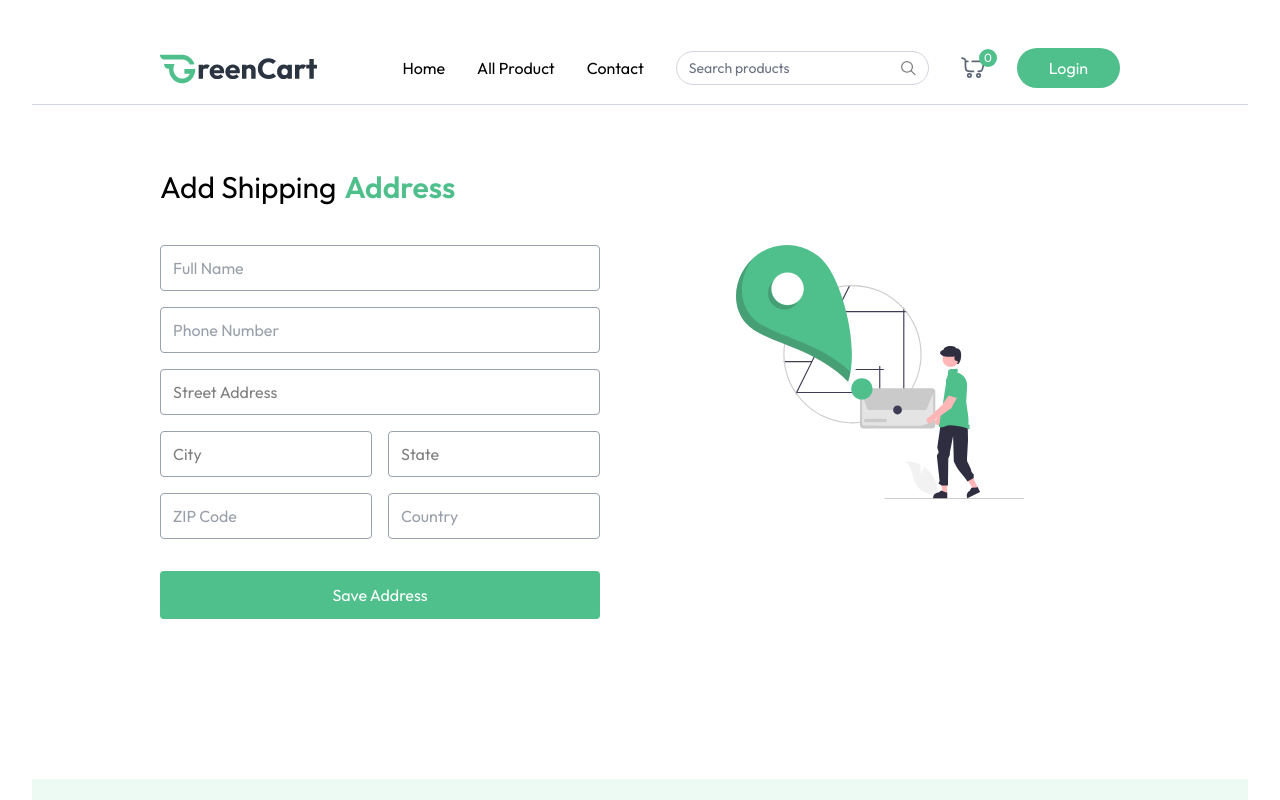
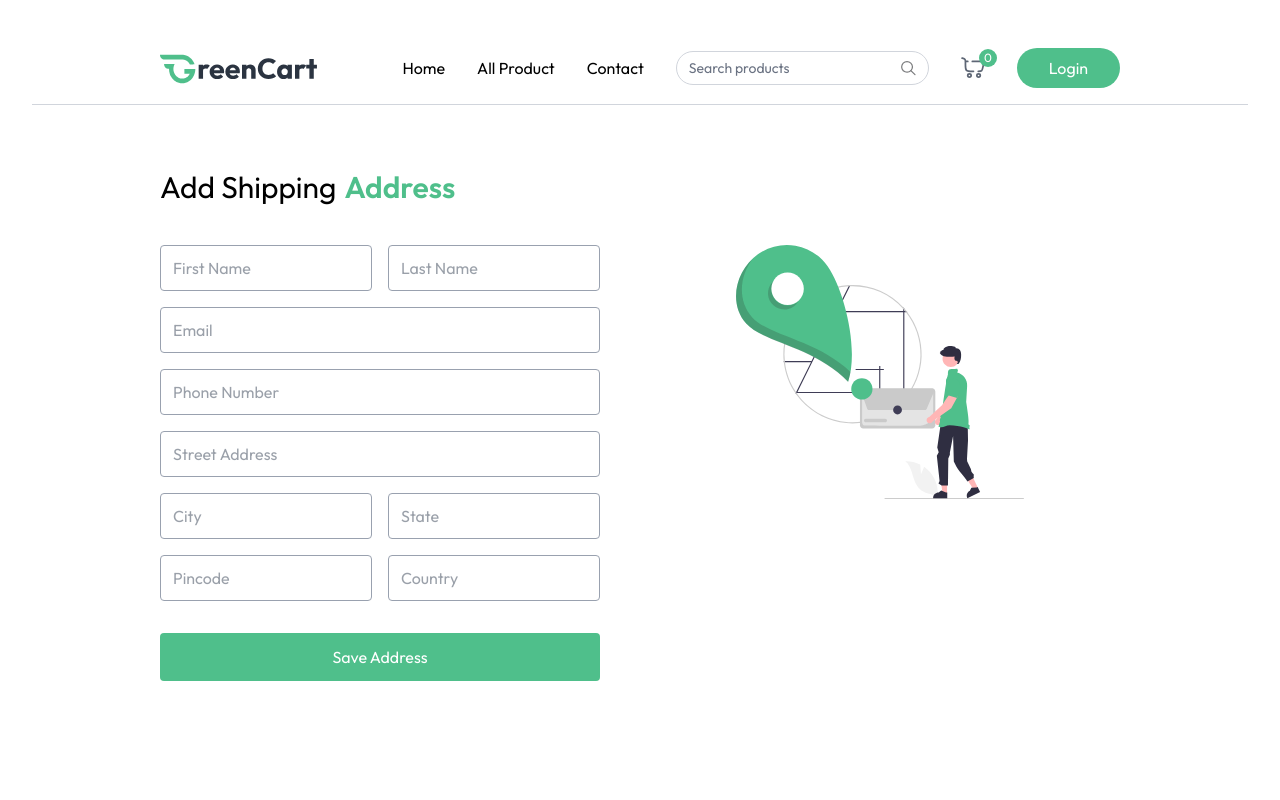
Before and after one commit to ishantawasthi/GreenCart-grocey, a React (Vite) app in the folder client/: page /add-address in a window 1280 px wide. Shown: the top 800 px of the page. Built offline with nearby package versions, Linux system fonts and the light colour scheme; no server answers.

Commit message:
Address fix

```diff
--- a/client/src/context/AppContext.jsx
+++ b/client/src/context/AppContext.jsx
@@ -20,11 +20,37 @@ export const AppContextProvider = ({ children }) => {
   const [user, setUser] = useState(null);
   const [isSeller, setIsSeller] = useState(false);
   const [showUserLogin, setShowUserLogin] = useState(false);
-
   const [products, setProducts] = useState([]);
   const [cartItems, setCartItems] = useState({});
-const [searchQuery, setSearchQuery] = useState(""); // ✅ fixed
+  const [searchQuery, setSearchQuery] = useState(""); // ✅ fixed
+ const [addresses, setAddresses] = useState([]);
 
+
+
+  const fetchAddress = async () => {
+  try {
+    const { data } = await axios.get("/api/address/get");
+    if (data.success) {
+      setAddresses(data.addresses);
+    }
+  } catch (error) {
+    console.error("Error fetching address:", error);
+  }
+};
+
+const deleteAddress = async (addressId) => {
+  try {
+   const { data } = await axios.delete(`/api/address/delete/${addressId}`); // ✅ fixed
+
+    if (data.success) {
+      setAddresses((prev) =>
+        prev.filter((addr) => addr._id !== addressId)
+      );
+    }
+  } catch (error) {
+    console.log(error);
+  }
+};
 
 // fetch seller  status
   useEffect(() => {
@@ -148,11 +174,15 @@ const fetchUser = async () => {
   useEffect(() => {
     fetchUser(); // Fetch user data and cart items
     fetchProduct();
+      fetchAddress(); // ✅ add this
 
   }, []);
 
   // ✅ Context value
   const value = {
+     addresses,
+   fetchAddress,
+     deleteAddress, // ✅ add this
     navigate,
     user,
     setUser,
--- a/client/src/pages/AddAddress.jsx
+++ b/client/src/pages/AddAddress.jsx
@@ -1,146 +1,117 @@
 import React, { useState } from "react";
 import assets from "../assets/assets";
+import { useAppContext } from "../context/AppContext";
+import { useLocation } from "react-router-dom";
+import toast from "react-hot-toast";
 
 const AddAddress = () => {
-  // ✅ State to hold form values
-  const [formData, setFormData] = useState({
-    fullName: "",
-    phone: "",
-    street: "",
-    city: "",
-    state: "",
-    zip: "",
-    country: "",
-  });
+  const { axios, navigate, fetchAddress } = useAppContext();
+  const location = useLocation();
+  const editingAddress = location.state?.address || null; // ✅ if editing, this exists
 
-  // ✅ Handle change for all inputs
+  const [formData, setFormData] = useState(
+    editingAddress
+      ? {
+          firstName: editingAddress.firstName,
+          lastName: editingAddress.lastName,
+          email: editingAddress.email,
+          phone: editingAddress.phone,
+          street: editingAddress.street,
+          city: editingAddress.city,
+          state: editingAddress.state,
+          pincode: editingAddress.pincode,
+          country: editingAddress.country,
+        }
+      : {
+          firstName: "",
+          lastName: "",
+          email: "",
+          phone: "",
+          street: "",
+          city: "",
+          state: "",
+          pincode: "",
+          country: "",
+        }
+  );
+
   const handleChange = (e) => {
     const { name, value } = e.target;
     setFormData((prev) => ({ ...prev, [name]: value }));
   };
 
-  // ✅ Save & clear fields
-  const handleSubmit = (e) => {
+  const handleSubmit = async (e) => {
     e.preventDefault();
+    try {
+      let data;
+      if (editingAddress) {
+        const res = await axios.put(`/api/address/update/${editingAddress._id}`, formData);
+        data = res.data;
+      } else {
+        const res = await axios.post("/api/address/add", formData);
+        data = res.data;
+      }
 
-    // Save address in localStorage
-    localStorage.setItem("shippingAddress", JSON.stringify(formData));
-
-    alert("✅ Address Saved!");
-
-    // ✅ Reset form fields
-    setFormData({
-      fullName: "",
-      phone: "",
-      street: "",
-      city: "",
-      state: "",
-      zip: "",
-      country: "",
-    });
+      if (data.success) {
+        toast.success(editingAddress ? "Address Updated!" : "Address Saved!");
+        await fetchAddress();
+        navigate("/cart");
+      } else {
+        toast.error(data.message || "Failed to save address");
+      }
+    } catch (error) {
+      toast.error(error.response?.data?.message || "Error saving address");
+    }
   };
 
   return (
     <div className="mt-16 pb-16">
-      {/* ✅ Title */}
       <p className="text-2xl md:text-3xl text-bold font-normal gap-2 flex align-items-start">
-        Add Shipping <span className="font-semibold text-primary ">Address</span>
+        {editingAddress ? "Edit Shipping" : "Add Shipping"}{" "}
+        <span className="font-semibold text-primary">Address</span>
       </p>
 
-      {/* ✅ Flex Layout: Form + Image */}
       <div className="flex flex-col-reverse md:flex-row justify-between mt-10 items-center md:items-start gap-10">
-
-        {/* ✅ LEFT: FORM */}
         <div className="flex-1 max-w-md w-full">
           <form className="space-y-4" onSubmit={handleSubmit}>
-
-            {/* Full Name */}
-            <input
-              type="text"
-              name="fullName"
-              placeholder="Full Name"
-              value={formData.fullName}
-              onChange={handleChange}
-              className="w-full px-3 py-2.5 border border-gray-400 rounded outline-none text-gray-700 font-normal focus:border-primary transition"
-            />
-
-            {/* Phone Number */}
-            <input
-              type="tel"
-              name="phone"
-              placeholder="Phone Number"
-              value={formData.phone}
-              onChange={handleChange}
-              className="w-full px-3 py-2.5 border border-gray-400 rounded outline-none text-gray-700 font-normal focus:border-primary transition"
-            />
-
-            {/* Street Address */}
-            <input
-              type="text"
-              name="street"
-              placeholder="Street Address"
-              value={formData.street}
-              onChange={handleChange}
-              className="w-full px-3 py-2.5 border border-gray-400 rounded outline-none text-bold-700 font-normal focus:border-primary transition"
-            />
-
-            {/* City + State */}
             <div className="grid grid-cols-2 gap-4">
-              <input
-                type="text"
-                name="city"
-                placeholder="City"
-                value={formData.city}
-                onChange={handleChange}
-                className="w-full px-3 py-2.5 border border-gray-400 rounded outline-none text-bold-700 font-normal focus:border-primary transition"
-              />
-              <input
-                type="text"
-                name="state"
-                placeholder="State"
-                value={formData.state}
-                onChange={handleChange}
-                className="w-full px-3 py-2.5 border border-gray-400 rounded outline-none text-bold-700 font-normal focus:border-primary transition"
-              />
+              <input type="text" name="firstName" placeholder="First Name" value={formData.firstName} onChange={handleChange} required
+                className="w-full px-3 py-2.5 border border-gray-400 rounded outline-none text-gray-700 font-normal focus:border-primary transition" />
+              <input type="text" name="lastName" placeholder="Last Name" value={formData.lastName} onChange={handleChange} required
+                className="w-full px-3 py-2.5 border border-gray-400 rounded outline-none text-gray-700 font-normal focus:border-primary transition" />
             </div>
 
-            {/* ZIP + Country */}
+            <input type="email" name="email" placeholder="Email" value={formData.email} onChange={handleChange} required
+              className="w-full px-3 py-2.5 border border-gray-400 rounded outline-none text-gray-700 font-normal focus:border-primary transition" />
+
+            <input type="tel" name="phone" placeholder="Phone Number" value={formData.phone} onChange={handleChange} required
+              className="w-full px-3 py-2.5 border border-gray-400 rounded outline-none text-gray-700 font-normal focus:border-primary transition" />
+
+            <input type="text" name="street" placeholder="Street Address" value={formData.street} onChange={handleChange} required
+              className="w-full px-3 py-2.5 border border-gray-400 rounded outline-none text-gray-700 font-normal focus:border-primary transition" />
+
             <div className="grid grid-cols-2 gap-4">
-              <input
-                type="text"
-                name="zip"
-                placeholder="ZIP Code"
-                value={formData.zip}
-                onChange={handleChange}
-                className="w-full px-3 py-2.5 border border-gray-400 rounded outline-none text-gray-700 font-normal focus:border-primary transition"
-              />
-              <input
-                type="text"
-                name="country"
-                placeholder="Country"
-                value={formData.country}
-                onChange={handleChange}
-                className="w-full px-3 py-2.5 border border-gray-400 rounded outline-none text-gray-700 font-normal focus:border-primary transition"
-              />
+              <input type="text" name="city" placeholder="City" value={formData.city} onChange={handleChange} required
+                className="w-full px-3 py-2.5 border border-gray-400 rounded outline-none text-gray-700 font-normal focus:border-primary transition" />
+              <input type="text" name="state" placeholder="State" value={formData.state} onChange={handleChange} required
+                className="w-full px-3 py-2.5 border border-gray-400 rounded outline-none text-gray-700 font-normal focus:border-primary transition" />
             </div>
 
-            {/* Save Button */}
-            <button
-              type="submit"
-              className="w-full py-3 mt-4 bg-primary text-white rounded hover:bg-primary/90 transition"
-            >
-              Save Address
+            <div className="grid grid-cols-2 gap-4">
+              <input type="text" name="pincode" placeholder="Pincode" value={formData.pincode} onChange={handleChange} required
+                className="w-full px-3 py-2.5 border border-gray-400 rounded outline-none text-gray-700 font-normal focus:border-primary transition" />
+              <input type="text" name="country" placeholder="Country" value={formData.country} onChange={handleChange} required
+                className="w-full px-3 py-2.5 border border-gray-400 rounded outline-none text-gray-700 font-normal focus:border-primary transition" />
+            </div>
+
+            <button type="submit" className="w-full py-3 mt-4 bg-primary text-white rounded hover:bg-primary/90 transition">
+              {editingAddress ? "Update Address" : "Save Address"}
             </button>
           </form>
         </div>
 
-        {/* ✅ RIGHT: IMAGE */}
         <div className="md:w-1/2 w-full flex justify-center">
-          <img
-            className="w-[80%] md:w-[70%] lg:w-[60%] object-contain"
-            src={assets.add_address_iamge}
-            alt="Add Address"
-          />
+          <img className="w-[80%] md:w-[70%] lg:w-[60%] object-contain" src={assets.add_address_iamge} alt="Add Address" />
         </div>
       </div>
     </div>
```
Also changed, not shown: client/src/pages/Cart.jsx (+43 -9 lines), 2 other files (tests, documents, lock files or other folders).
